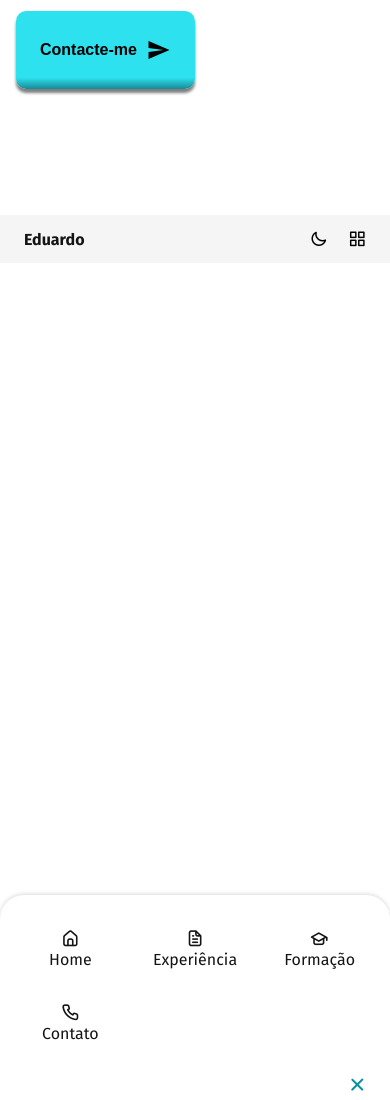
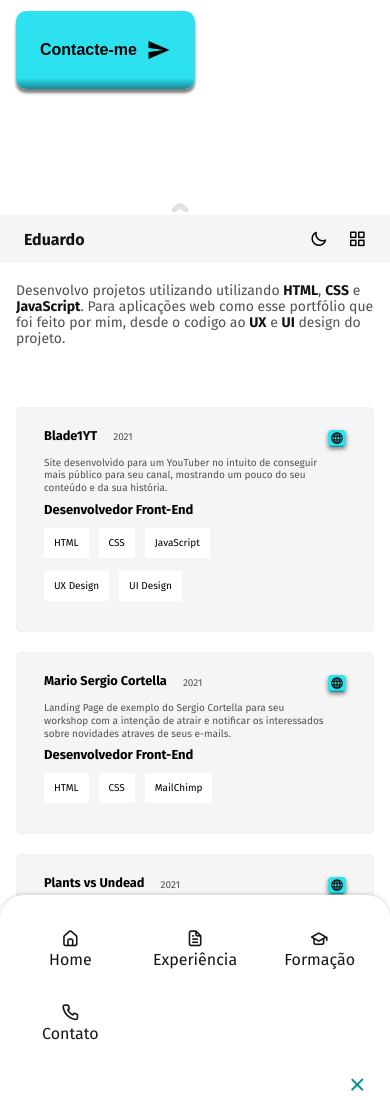
Before and after one commit to EduardoDamaceno/MeuPortfolio, a plain HTML site: page index.html in a window 390 px wide. Shown: the part 581-1681 px from the top of the page. Before the commit the page ends 844 px from the top, so only its background shows below. Drawn offline with nearby package versions, Linux system fonts and the light colour scheme.

Commit message:
Experience complete and media queirie
Experience complete and media queirie either

```diff
--- /dev/null
+++ b/css/experience.css
@@ -0,0 +1,204 @@
+.experience{
+  margin-top: 20px;
+  display: grid;
+  grid-template-columns: 1fr 2fr;
+  gap: 6.25rem;
+}
+
+.experience__title{
+  font-weight: bold;
+  font-size: 9rem;
+  line-height: 10.8rem;
+  text-transform: uppercase;
+  color: #E0E0E0;
+  word-break: break-all;
+  max-width: 380px;
+}
+
+.experience__paragraph{
+  font-size: 1.5rem;
+  line-height: 2rem;
+  color: #525252;
+  max-width: 525px;
+  margin-bottom: 60px;
+}
+
+.experience__paragraph span{
+  font-weight: bold;
+  color: #141414;
+}
+
+.experience__list{
+  grid-column: 2;
+
+}
+
+.experience__item{
+  display: grid;
+  grid-template-columns: 1fr auto ;
+  background: #F5F5F5;
+  border: 1px solid #F0F0F0;
+  padding: 20px 27px;
+  border-radius: 5px;
+  margin: 0 10px 20px 0;
+}
+
+.experience__item-project{
+  grid-column: 1;
+}
+
+.experience__item-title{
+  display: inline;
+  margin-right: 1rem;
+  font-weight: bold;
+  font-size: 1.125rem;
+  line-height: 1.25rem;
+}
+
+.experience__item-date{
+  display: inline;
+  font-size: 0.875rem;
+  line-height: 1.25rem;
+  color: #525252;
+}
+
+.experience__item-paragraph{
+  margin: 10px 0 5px 0;
+  grid-column: 1;
+  font-size: 0.875rem;
+  line-height: 1.25rem;
+  color: #525252;
+  max-width: 340px;
+}
+
+.experience__item-dev{
+  grid-column: 2;
+  margin: 0 0 0 10px;
+}
+
+.experience__item-subtitle{
+  font-weight: bold;
+  font-size: 1.125rem;
+  line-height: 1.25rem;
+  margin-bottom: 5px;
+}
+
+.experience__item-globe{
+  padding: 0px 2px;
+  font-size: 1.5rem;
+  color: #141414;
+  background: linear-gradient(180deg, #2DE2EE 85.42%, #198998 100%);
+  box-shadow: 0px 2px 4px rgba(0, 0, 0, 0.5);
+  border-radius: 4px;
+}
+
+.experience__item-list{
+  display: flex;
+  flex-wrap: wrap;
+  max-width: 230px;
+}
+
+.experience__item-list1, .experience__item-list2{
+  max-width: 215px;
+}
+
+.experience__item-list:first-child{
+  background-color: aqua;
+}
+
+
+.experience__item-list-HTML, .experience__item-list-CSS, .experience__item-list-Js, .experience__item-list-UX, .experience__item-list-UI, .experience__item-list-MC{
+  padding: 5px 10px;
+  background-color: #fff;
+  margin: 3px 10px 10px 0px;
+  font-size: 0.875rem;
+  line-height: 1.25rem;
+}
+
+@media screen and (max-width: 480px){
+  .experience{
+    margin: 6.25rem 1rem 0 1rem;
+    grid-template-columns: 1fr;
+    gap: 0rem;
+  }
+
+  .experience__title{
+    font-weight: bold;
+    font-size: 3rem;
+    line-height: 3.6rem;
+    text-transform: uppercase;
+    color: #E0E0E0;
+    word-break: break-all;
+    max-width: 380px;
+  }
+
+  .experience__paragraph{
+    font-size: 0.875rem;
+    line-height: 1rem;
+    margin: 20px 0 60px 0;
+  }
+
+  .experience__item{
+    display: block;
+    margin: 0 0 20px 0;
+  }
+
+  .experience__item-project{
+     display: grid;
+    grid-template-columns: auto 1fr auto;
+
+  }
+
+  .experience__item-title{
+    font-size: 0.8rem;
+    line-height: 1rem;
+  }
+
+  .experience__item-date{
+    font-size: 0.625rem;
+    line-height: 0.75rem;
+    grid-column: 2/3;
+    grid-row: 1;
+    align-self: center;
+  }
+
+  .experience__item-paragraph{
+    margin: 10px 0 5px 0;
+    grid-column: 1/3;
+    font-size: 0.625rem;
+    line-height: 0.8rem;
+    color: #525252;
+    max-width: 340px;
+  }
+
+  .experience__item-dev{
+    margin: 0;
+  }
+  .experience__item-globe{
+    padding: 0px 2px;
+    font-size: 0.875rem;
+    grid-column: 1;
+    grid-row: 1 / 2;
+  }
+  .experience__item-subtitle{
+    font-weight: bold;
+    font-size: 0.8125rem;
+    line-height: 1.25rem;
+    margin-bottom: 5px;
+
+  }
+
+  .experience__item-globe-grid{
+    grid-column: 3;
+    grid-row: 1 / 2;
+  }
+
+  .experience__item-list-HTML, .experience__item-list-CSS, .experience__item-list-Js, .experience__item-list-UX, .experience__item-list-UI, .experience__item-list-MC{
+    padding: 5px 10px;
+    background-color: #fff;
+    margin: 3px 10px 10px 0px;
+    font-size: 0.625rem;
+    line-height: 1.25rem;
+  }
+
+}
--- a/css/header.css
+++ b/css/header.css
@@ -47,7 +47,7 @@
 
 .nav__apps:hover{
   color: #069099;
-
+  cursor: pointer;
 }
 
 .nav__moon:hover{
--- a/css/main.css
+++ b/css/home.css
@@ -76,6 +76,7 @@
 .home__img{
  width: 27.5rem;
  justify-self: end;
+ margin: 0 10px 0 0;
 }
 
 @media screen and (max-width: 768px) {
--- a/css/style.css
+++ b/css/style.css
@@ -1,6 +1,7 @@
 @import './global.css';
 @import './header.css';
-@import './main.css';
+@import './home.css';
+@import './experience.css';
 
 @import url('https://fonts.googleapis.com/css2?family=Fira+Sans:wght@100;200;300;400;500;600;700;800;900&display=swap');
 
@@ -10,5 +11,7 @@ body{
   font-family: 'Fira Sans', Arial, Arial, Helvetica, sans-serif;
   max-width: 1200px;
   margin: 0 auto;
-  /* background-color: rgb(49, 49, 49); */
+  scroll-behavior: smooth;
+  /* overflow-x: hidden; */
+
 }
--- a/index.html
+++ b/index.html
@@ -1,5 +1,5 @@
 <!DOCTYPE html>
-<html lang="en">
+<html lang="pt-br">
 <head>
   <meta charset="UTF-8">
   <meta http-equiv="X-UA-Compatible" content="IE=edge">
@@ -10,6 +10,7 @@
   <title>Eduardo</title>
 </head>
 <body>
+  <!-- ========================= HEADER ========================= -->
   <header class="header">
     <nav class="nav container">
       <a class="nav__logo" href="#">Eduardo</a>
@@ -21,7 +22,7 @@
             </a>
           </li>
           <li class="nav__item">
-            <a href="#" class="nav__link">
+            <a href="#experience" class="nav__link">
               <i class="uil uil-file-alt nav__icon"></i>Experiência
             </a>
           </li>
@@ -47,9 +48,10 @@
     </nav>
   </header>
 
+  <!-- ========================= HOME ========================= -->
+
   <main>
     <article class="home" id="home">
-
       <div class="home__socias">
         <a href="https://github.com/EduardoDamaceno" target="_blank"><i class="uil uil-github-alt"></i></a>
         <a href="https://www.linkedin.com/in/eduardo-damaceno-1bb974218/" target="_blank"><i class="uil uil-linkedin-alt"></i></a>
@@ -67,6 +69,82 @@
       <img class="home__img" src="./img/perfil.png" alt="">
       <div></div>
     </article>
+
+    <!-- ========================= EXPERIENCIA ========================= -->
+
+    <article class="experience" id="experience">
+
+      <h1 class="experience__title">Experiência</h1>
+      <div>
+      <p class="experience__paragraph">Desenvolvo projetos utilizando utilizando <span>HTML</span>,
+        <span>CSS</span> e <span>JavaScript</span>. Para aplicações web como
+        esse portfólio que foi feito por mim, desde
+         o codigo ao <span>UX</span> e <span>UI</span> design do projeto.</p>
+
+      <ul class="experience__list">
+        <li class="experience__item">
+          <div class="experience__item-project">
+            <h3 class="experience__item-title">Blade1YT</h3>
+            <span class="experience__item-date">2021</span>
+            <p class="experience__item-paragraph">Site desenvolvido para um YouTuber no intuito de
+              conseguir mais público para seu canal, mostrando
+              um pouco do seu conteúdo e da sua história.</p>
+              <a href="https://github.com/EduardoDamaceno/siteBlade1" class="experience__item-globe-grid" target="_blank"><i class="uil uil-globe experience__item-globe"></i></a>
+          </div>
+          <div class="experience__item-dev">
+            <h3 class="experience__item-subtitle">Desenvolvedor Front-End</h3>
+            <ul class="experience__item-list experience__item-list1">
+              <li class="experience__item-list-HTML">HTML</li>
+              <li class="experience__item-list-CSS">CSS</li>
+              <li class="experience__item-list-Js">JavaScript</li>
+              <li class="experience__item-list-UX">UX Design</li>
+              <li class="experience__item-list-UI">UI Design</li>
+            </ul>
+          </div>
+        </li>
+
+        <li class="experience__item">
+          <div class="experience__item-project">
+            <h3 class="experience__item-title">Mario Sergio Cortella</h3>
+            <span class="experience__item-date">2021</span>
+            <p class="experience__item-paragraph">Landing Page de exemplo do Sergio Cortella para
+              seu workshop com a intenção de atrair e notificar
+              os interessados sobre novidades atraves de seus
+              e-mails.</p>
+              <a href="https://github.com/EduardoDamaceno/challenges-front/tree/main/challenges/exemploLandingPage#-landing-page-" class="experience__item-globe-grid" target="_blank"><i class="uil uil-globe experience__item-globe"></i></a>
+          </div>
+          <div class="experience__item-dev">
+            <h3 class="experience__item-subtitle ">Desenvolvedor Front-End</h3>
+            <ul class="experience__item-list">
+              <li class="experience__item-list-HTML">HTML</li>
+              <li class="experience__item-list-CSS">CSS</li>
+              <li class="experience__item-list-MC">MailChimp</li>
+            </ul>
+          </div>
+        </li>
+        <li class="experience__item">
+          <div class="experience__item-project">
+            <h3 class="experience__item-title">Plants vs Undead</h3>
+            <span class="experience__item-date">2021</span>
+            <p class="experience__item-paragraph">Aplicação Web simples feita para simular a sorte
+              em uma abertura de caixa de um jogo NFT chamado
+              Plants vs Undead e mostrar o preço na moeda atual.</p>
+            <a href="https://eduardodamaceno.github.io/plantsvsundead/index.html" target="_blank" class="experience__item-globe-grid"><i class="uil uil-globe experience__item-globe"></i></a>
+          </div>
+          <div class="experience__item-dev">
+            <h3 class="experience__item-subtitle">Desenvolvedor Front-End</h3>
+            <ul class="experience__item-list experience__item-list2">
+              <li class="experience__item-list-HTML">HTML</li>
+              <li class="experience__item-list-CSS">CSS</li>
+              <li class="experience__item-list-Js">JavaScript</li>
+              <li class="experience__item-list-UX">UX Design</li>
+              <li class="experience__item-list-UI">UI Design</li>
+            </ul>
+          </div>
+        </li>
+      </ul>
+    </div>
+    </article>
   </main>
 
 </body>
```
